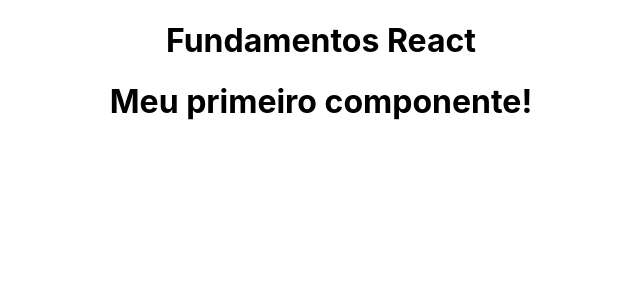
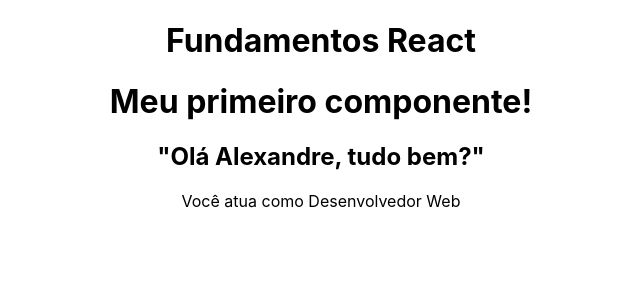
Before and after one commit to xanderifer1974/curso-react-do-zero-a-maestria-fundamentos, a React (Create React App) app: page / in a window 1280 px wide. Shown: the top 300 px of the page, without its empty margins (319-959 px from the left). Built offline with nearby package versions, Linux system fonts and the light colour scheme.

Commit message:
Criando um componente com template expression

```diff
--- a/src/App.js
+++ b/src/App.js
@@ -1,15 +1,18 @@
 //Components
 import FirstComponent from './components/FirstComponents';
+import TemplateExpression from './components/TemplateExpressions';
 
 
 //Styles CSS
 import './App.css';
+
 
 function App() {
   return (
     <div className="App">
       <h1>Fundamentos React</h1>
       <FirstComponent/>
+      <TemplateExpression/>
     </div>
   );
 }
--- /dev/null
+++ b/src/components/TemplateExpressions.jsx
@@ -0,0 +1,17 @@
+const TemplateExpression = () => {
+  const name = "Alexandre";
+  const data = {
+    age: 49,
+    job: "Desenvolvedor Web"
+  }
+
+
+  return (
+    <div>
+      <h2> "Olá {name}, tudo bem?"</h2>
+      <p>Você atua como {data.job}</p>
+    </div>
+  );
+};
+
+export default TemplateExpression;
```
Also changed, not shown: src/components/FirstComponents.jsx (renamed from src/components/FirstComponents.js).
